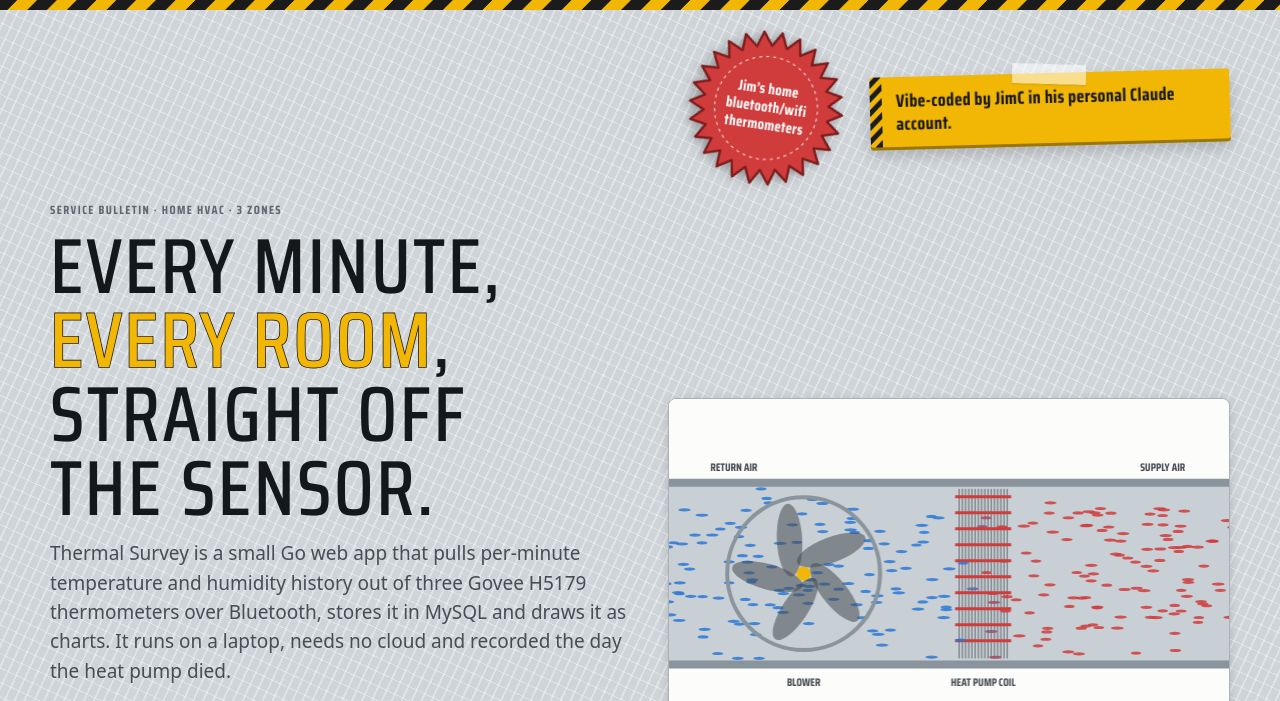
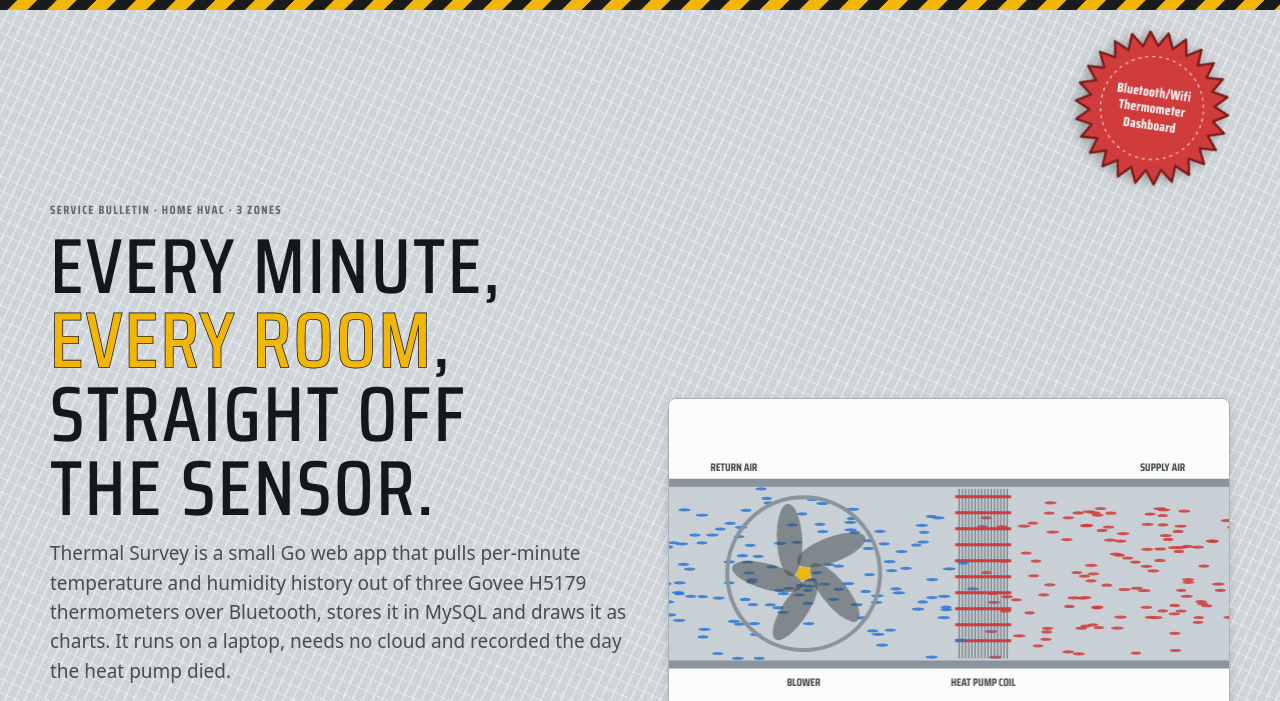
Before and after one commit to jconning/home-temperature-dashboard, a plain HTML site: page docs/explainer/index.html in a window 1280 px wide. Shown: the part 80-781 px from the top of the page. Drawn offline with Linux system fonts and the light colour scheme; animation ran at ten frames a second; a web font is replaced by a local one.

Commit message:
Retitle the explainer starburst, drop the credit sticker, note where the app can run
The starburst now reads Bluetooth/Wifi Thermometer Dashboard. README and explainer state that the app must run within Bluetooth range of the sensors and so cannot be cloud-hosted in its current form.

Co-Authored-By: Claude Opus 5.5 <noreply@anthropic.com>

```diff
--- a/docs/explainer/index.html
+++ b/docs/explainer/index.html
@@ -112,19 +112,14 @@ code, .mono { font-family: var(--f-mono); font-size: .9em; }
 .airflow .d2 { animation-duration: 4.2s; stroke-dasharray: 30 170; } .airflow .d3 { animation-duration: 2.4s; stroke-dasharray: 90 210; }
 .hazard { height: 12px; background: repeating-linear-gradient(-45deg, var(--accent) 0 14px, #1b1b1b 14px 28px); background-size: 39.6px 39.6px; animation: hazard 2.5s linear infinite; }
 
-/* ---------- Credit + starburst ---------- */
+/* ---------- Starburst ---------- */
 .credit-row { display: flex; flex-wrap: wrap; justify-content: flex-end; align-items: center; gap: 12px 26px; padding-block: 20px 0; }
-.credit { position: relative; max-width: 360px; min-width: 0; background: var(--accent); color: var(--accent-ink); padding: 13px 16px 12px 26px; border-radius: 3px; transform: rotate(-1.5deg); box-shadow: 0 3px 0 var(--accent-deep), 0 8px 16px rgba(0,0,0,.2); }
-.credit::before { content: ""; position: absolute; left: 0; top: 0; bottom: 0; width: 12px; border-radius: 3px 0 0 3px; background: repeating-linear-gradient(-45deg, #1b1b1b 0 5px, var(--accent) 5px 10px); }
-.credit::after { content: ""; position: absolute; top: -9px; left: 50%; width: 74px; height: 20px; transform: translateX(-50%) rotate(3deg); background: rgba(255,255,255,.55); box-shadow: 0 1px 2px rgba(0,0,0,.15); }
-.credit b { display: block; font: 700 18px/1.25 var(--f-label); letter-spacing: .02em; }
-.credit small { display: block; margin-top: 5px; font: 500 12.5px/1.4 var(--f-body); }
 .burst { width: 156px; flex: none; transform: rotate(8deg); }
 .burst svg { display: block; width: 100%; height: auto; overflow: visible; }
 .burst .star { fill: var(--burst); stroke: var(--burst-edge); stroke-width: 3; stroke-linejoin: round; transform-origin: 100px 100px; animation: spin 30s linear infinite; filter: drop-shadow(0 4px 6px rgba(0,0,0,.3)); }
 .burst .ring { fill: none; stroke: var(--burst-ink); stroke-width: 1.5; stroke-dasharray: 4 5; opacity: .75; transform-origin: 100px 100px; animation: spin 20s linear infinite reverse; }
 .burst .txt { transform-origin: 100px 100px; animation: pulse 2.4s ease-in-out infinite; }
-.burst text { fill: var(--burst-ink); font: 700 19px var(--f-label); text-anchor: middle; letter-spacing: .02em; }
+.burst text { fill: var(--burst-ink); font: 700 17px var(--f-label); text-anchor: middle; letter-spacing: .02em; }
 @keyframes pulse { 50% { transform: scale(1.07); } }
 @media (max-width: 560px) { .credit-row { justify-content: center; } .burst { width: 128px; } }
 
@@ -429,14 +424,12 @@ pre.code .c { color: var(--code-dim); } pre.code .k { color: #ffd54a; } pre.code
 
 <aside class="credit-row" aria-label="About this page">
   <div class="burst">
-    <svg viewBox="0 0 200 200" role="img" aria-label="Jim’s home bluetooth/wifi thermometers">
+    <svg viewBox="0 0 200 200" role="img" aria-label="Bluetooth/Wifi Thermometer Dashboard">
       <polygon class="star" id="burst-star" points="100,4 196,100 100,196 4,100"/>
       <circle class="ring" cx="100" cy="100" r="66"/>
-      <g class="txt"><text x="100" y="82">Jim’s home</text><text x="100" y="105">bluetooth/wifi</text><text x="100" y="128">thermometers</text></g>
+      <g class="txt"><text x="100" y="85">Bluetooth/Wifi</text><text x="100" y="106">Thermometer</text><text x="100" y="127">Dashboard</text></g>
     </svg>
-  </div>
-  <p class="credit"><b>Vibe-coded by JimC in his personal Claude account.</b></p>
-</aside>
+  </div></aside>
 
 <section class="hero">
   <div>
@@ -468,7 +461,7 @@ pre.code .c { color: var(--code-dim); } pre.code .k { color: #ffd54a; } pre.code
 <section class="panel" id="schematic">
   <span class="rivet tl"></span><span class="rivet tr"></span><span class="rivet bl"></span><span class="rivet br"></span>
   <div class="panel-head"><span class="plate">Sheet 1</span><h2>System schematic</h2></div>
-  <p class="intro">Readings take three routes into one MySQL cache. The main one is Bluetooth: every three hours the laptop connects to each sensor and downloads every minute it hasn't seen yet. The Govee cloud fills in a rough "right now" between syncs, and CSV exports from the Govee app back-fill anything older than the sensors' 20-day memory.</p>
+  <p class="intro">Readings take three routes into one MySQL cache. The main one is Bluetooth: every three hours the laptop connects to each sensor and downloads every minute it hasn't seen yet. The Govee cloud fills in a rough "right now" between syncs, and CSV exports from the Govee app back-fill anything older than the sensors' 20-day memory. Bluetooth only reaches about 10 metres, so the app has to run on a computer inside the house, within range of the sensors. In its current form it can't be hosted in the cloud.</p>
   <div class="scroll-x">
   <svg class="schematic" viewBox="0 0 1180 560" role="img" aria-label="Data flows from three thermometers over Bluetooth into the Go app on the laptop, then into MySQL and out to the browser. A dashed cloud route and a CSV import route also feed MySQL.">
     <!-- duct routes, reused by the visible ducts and the moving packets -->
```
Also changed, not shown: 2 other files.
